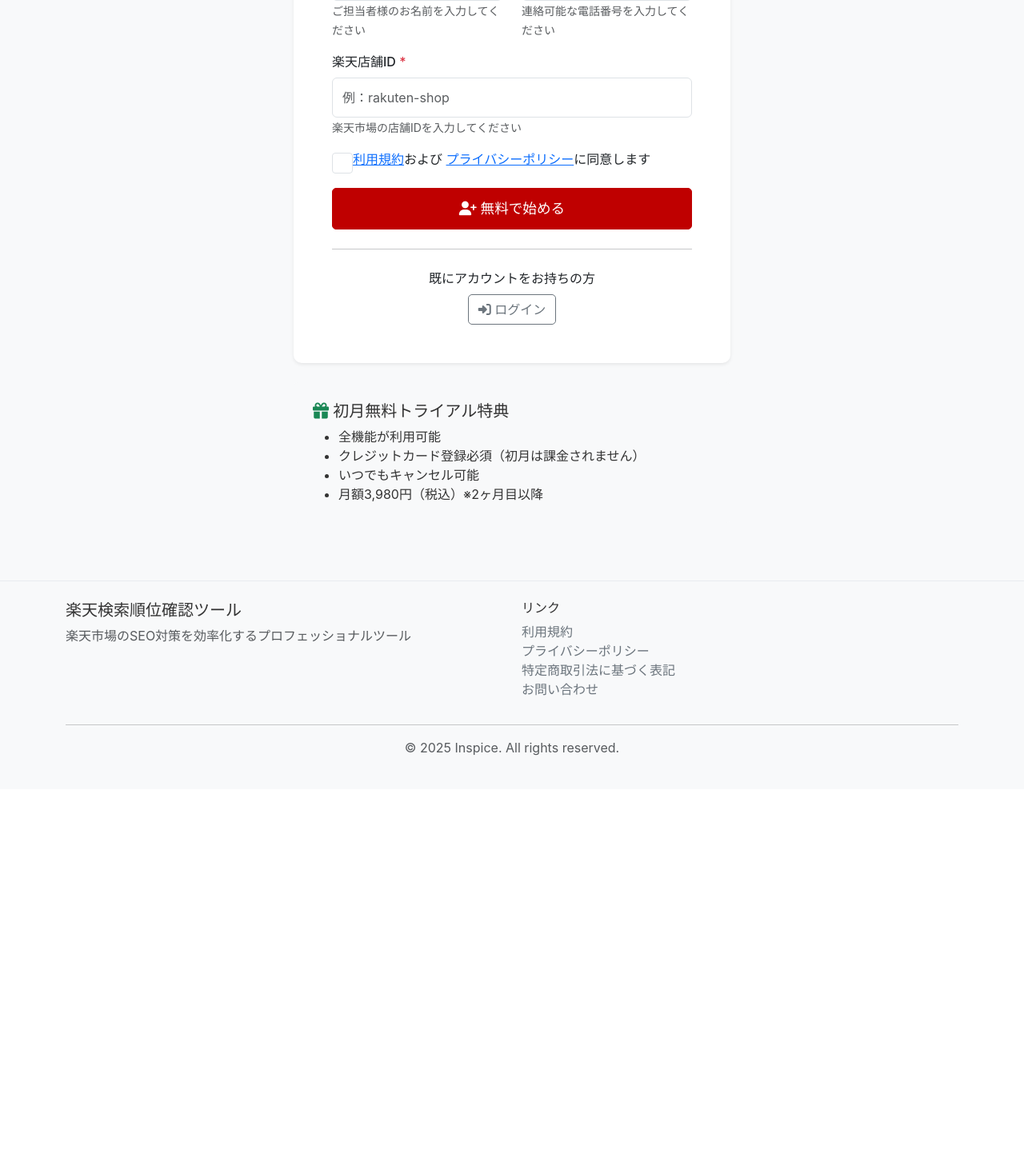
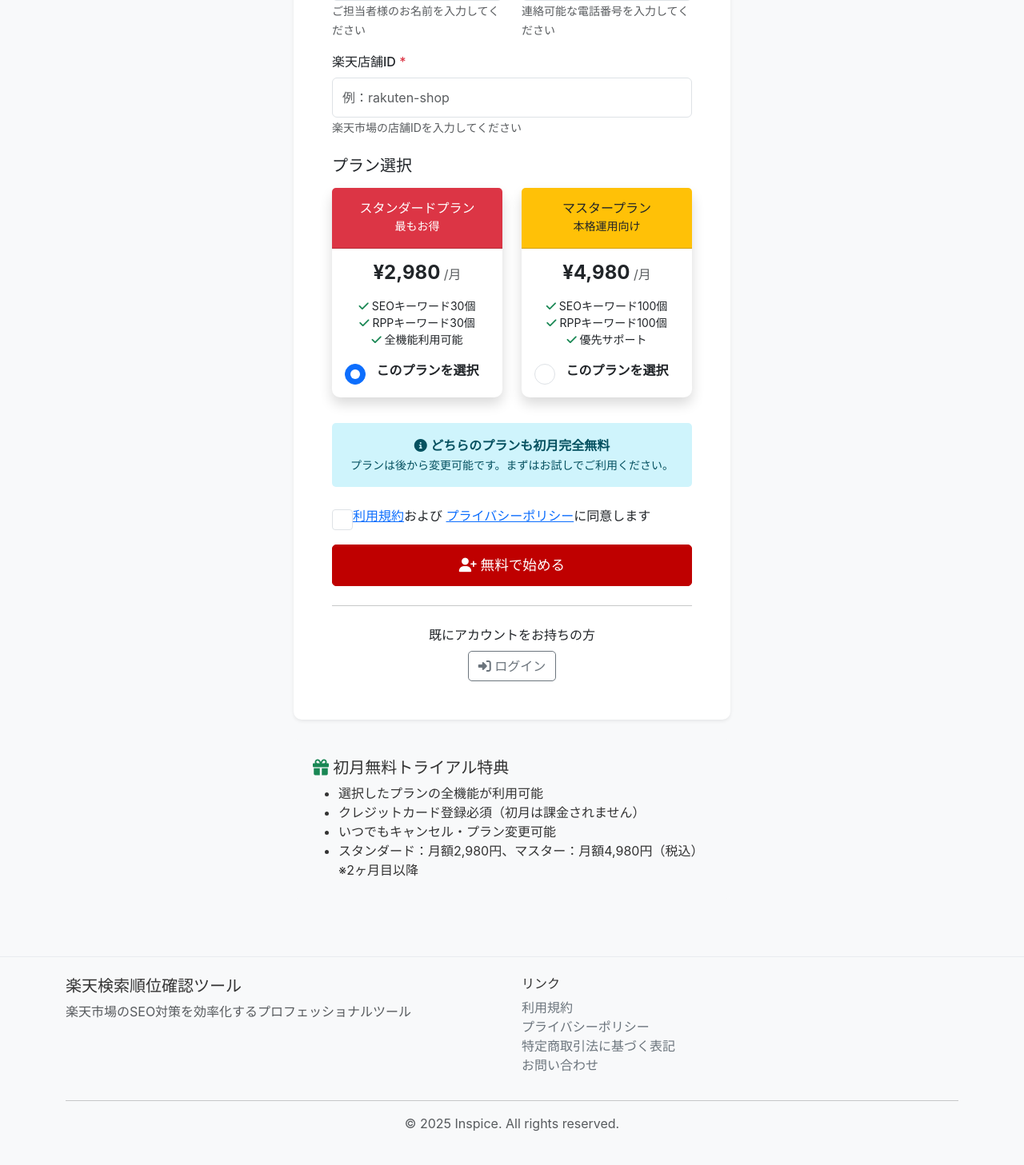
Before and after one commit to omame23/rakuten_seo_tool, a Django app: page /accounts/signup/ in a window 1280 px wide. Shown: the part 865-2322 px from the top of the page at 80% size. Before the commit the page ends 1810 px from the top, so only its background shows below. Run offline with Django 5.2, Linux system fonts and the light colour scheme; parts of the project's set-up code (start-up, migrations or seed data) failed here and were passed over; some libraries are stand-ins or nearby versions.

Commit message:
新規会員登録にプラン選択機能を追加
- 登録画面に2つのプランカード表示を追加
- スタンダードプラン（¥2,980/月、30個）とマスタープラン（¥4,980/月、100個）
- プラン選択をラジオボタンで実装
- フォームの処理でプラン情報を保存
- 特典説明文も新料金体系に更新
- レスポンシブ対応の2カラムレイアウト

🤖 Generated with [Claude Code](https://claude.ai/code)

Co-Authored-By: Claude <noreply@anthropic.com>

```diff
--- a/rakuten_seo_tool/accounts/forms.py
+++ b/rakuten_seo_tool/accounts/forms.py
@@ -62,6 +62,18 @@ class CustomSignupForm(SignupForm):
         })
     )
 
+    subscription_plan = forms.ChoiceField(
+        choices=[
+            ('standard', 'スタンダードプラン（¥2,980/月）'),
+            ('master', 'マスタープラン（¥4,980/月）'),
+        ],
+        initial='standard',
+        label='サブスクリプションプラン',
+        widget=forms.RadioSelect(attrs={
+            'class': 'form-check-input'
+        })
+    )
+
     terms_agreement = forms.BooleanField(
         label='利用規約とプライバシーポリシーに同意する',
         required=True,
@@ -70,7 +82,7 @@ class CustomSignupForm(SignupForm):
         })
     )
 
-    field_order = ['email', 'password1', 'password2', 'company_name', 'contact_name', 'phone_number', 'rakuten_shop_id', 'terms_agreement']
+    field_order = ['email', 'password1', 'password2', 'company_name', 'contact_name', 'phone_number', 'rakuten_shop_id', 'subscription_plan', 'terms_agreement']
 
     def __init__(self, *args, **kwargs):
         super().__init__(*args, **kwargs)
@@ -125,6 +137,9 @@ class CustomSignupForm(SignupForm):
         user.phone_number = self.cleaned_data['phone_number']
         user.rakuten_shop_id = self.cleaned_data.get('rakuten_shop_id', '')
 
+        # 選択されたプランを設定
+        user.subscription_plan = self.cleaned_data.get('subscription_plan', 'standard')
+
         # 無料トライアル期間を設定（30日間）
         user.subscription_status = 'trial'
         user.trial_end_date = timezone.now() + timedelta(days=30)
--- a/rakuten_seo_tool/templates/account/signup.html
+++ b/rakuten_seo_tool/templates/account/signup.html
@@ -134,6 +134,72 @@
                             {% endif %}
                         </div>
 
+                        <h5 class="mb-3 mt-4">プラン選択</h5>
+
+                        <div class="mb-4">
+                            <div class="row">
+                                <div class="col-md-6 mb-3">
+                                    <div class="card border-danger h-100">
+                                        <div class="card-header bg-danger text-white text-center py-3">
+                                            <h6 class="mb-0">スタンダードプラン</h6>
+                                            <small>最もお得</small>
+                                        </div>
+                                        <div class="card-body text-center p-3">
+                                            <div class="price mb-3">
+                                                <span class="h4 fw-bold">¥2,980</span>
+                                                <span class="text-muted">/月</span>
+                                            </div>
+                                            <ul class="list-unstyled small mb-3">
+                                                <li><i class="fas fa-check text-success"></i> SEOキーワード30個</li>
+                                                <li><i class="fas fa-check text-success"></i> RPPキーワード30個</li>
+                                                <li><i class="fas fa-check text-success"></i> 全機能利用可能</li>
+                                            </ul>
+                                            <div class="form-check">
+                                                <input class="form-check-input" type="radio" name="subscription_plan"
+                                                       id="standard_plan" value="standard" checked>
+                                                <label class="form-check-label fw-bold" for="standard_plan">
+                                                    このプランを選択
+                                                </label>
+                                            </div>
+                                        </div>
+                                    </div>
+                                </div>
+
+                                <div class="col-md-6 mb-3">
+                                    <div class="card border-warning h-100">
+                                        <div class="card-header bg-warning text-dark text-center py-3">
+                                            <h6 class="mb-0">マスタープラン</h6>
+                                            <small>本格運用向け</small>
+                                        </div>
+                                        <div class="card-body text-center p-3">
+                                            <div class="price mb-3">
+                                                <span class="h4 fw-bold">¥4,980</span>
+                                                <span class="text-muted">/月</span>
+                                            </div>
+                                            <ul class="list-unstyled small mb-3">
+                                                <li><i class="fas fa-check text-success"></i> SEOキーワード100個</li>
+                                                <li><i class="fas fa-check text-success"></i> RPPキーワード100個</li>
+                                                <li><i class="fas fa-check text-success"></i> 優先サポート</li>
+                                            </ul>
+                                            <div class="form-check">
+                                                <input class="form-check-input" type="radio" name="subscription_plan"
+                                                       id="master_plan" value="master">
+                                                <label class="form-check-label fw-bold" for="master_plan">
+                                                    このプランを選択
+                                                </label>
+                                            </div>
+                                        </div>
+                                    </div>
+                                </div>
+                            </div>
+
+                            <div class="alert alert-info text-center mt-3">
+                                <i class="fas fa-info-circle"></i>
+                                <strong>どちらのプランも初月完全無料</strong><br>
+                                <small>プランは後から変更可能です。まずはお試しでご利用ください。</small>
+                            </div>
+                        </div>
+
                         <div class="form-check mb-4">
                             <input type="checkbox" name="terms_agreement" class="form-check-input {% if form.terms_agreement.errors %}is-invalid{% endif %}"
                                    id="id_terms_agreement" required>
@@ -168,10 +234,10 @@
             <div class="mt-4 p-4 bg-light rounded">
                 <h5><i class="fas fa-gift text-success"></i> 初月無料トライアル特典</h5>
                 <ul class="mb-0">
-                    <li>全機能が利用可能</li>
+                    <li>選択したプランの全機能が利用可能</li>
                     <li>クレジットカード登録必須（初月は課金されません）</li>
-                    <li>いつでもキャンセル可能</li>
-                    <li>月額3,980円（税込）※2ヶ月目以降</li>
+                    <li>いつでもキャンセル・プラン変更可能</li>
+                    <li>スタンダード：月額2,980円、マスター：月額4,980円（税込）※2ヶ月目以降</li>
                 </ul>
             </div>
         </div>
```
